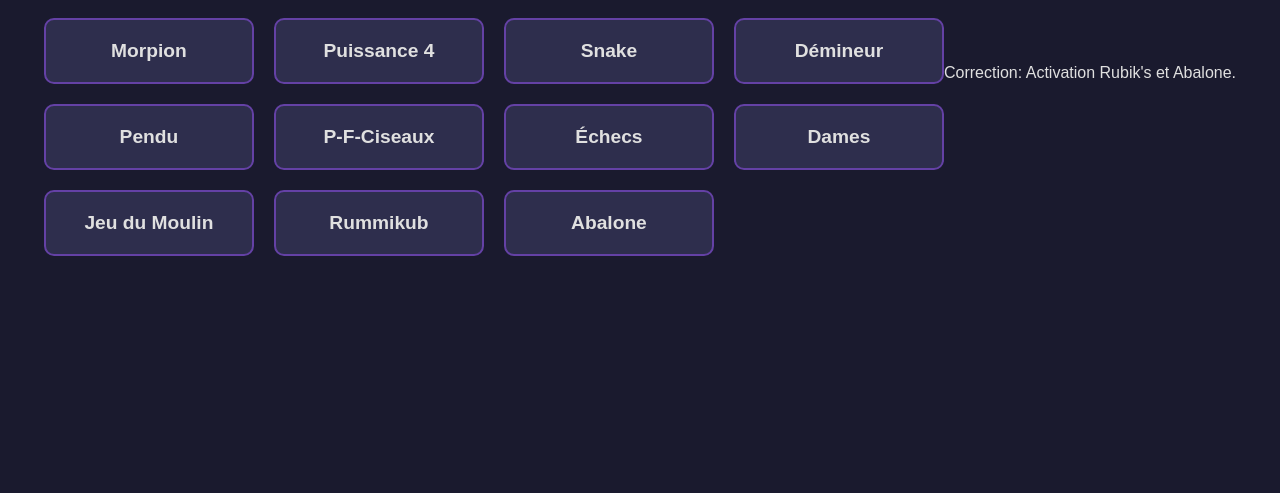
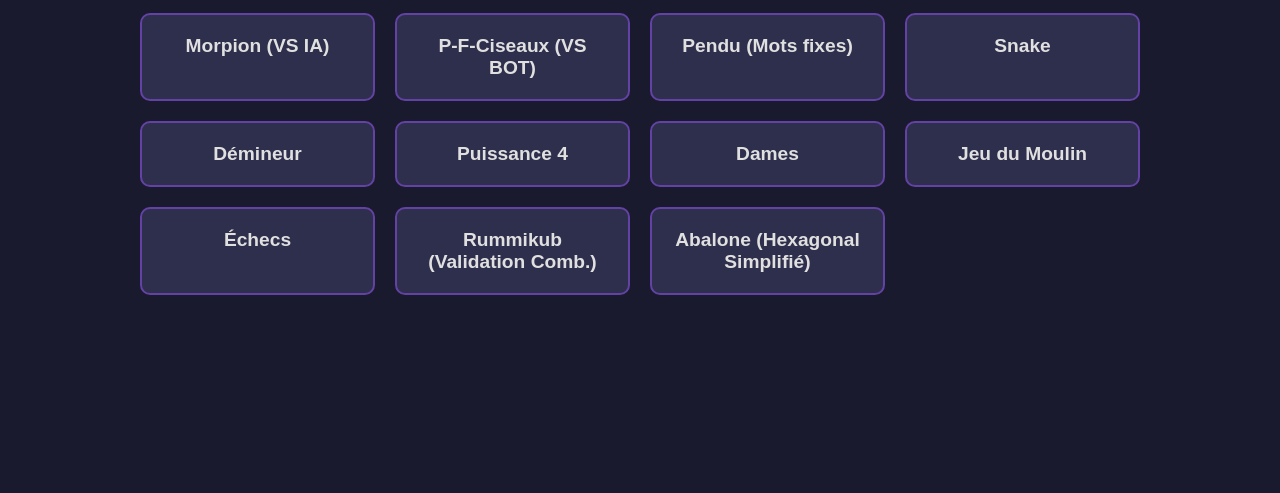
Before and after one commit to WaekyTV/Bundle-games, a plain HTML site: page index.html in a window 1280 px wide. Shown: the part 347-840 px from the top of the page. Drawn offline with Linux system fonts and the light colour scheme.

Commit message:
Update index.html

```diff
--- a/index.html
+++ b/index.html
@@ -18,7 +18,7 @@
         }
         .container {
             width: 100%;
-            max-width: 900px;
+            max-width: 1000px; /* Légèrement plus large pour les 11 boutons */
             text-align: center;
         }
         h1 {
@@ -29,7 +29,7 @@
         }
         .game-grid {
             display: grid;
-            /* Crée une grille flexible qui s'adapte à la taille de l'écran */
+            /* 4 colonnes sur grand écran, s'adapte sur mobile */
             grid-template-columns: repeat(auto-fit, minmax(200px, 1fr));
             gap: 20px;
         }
@@ -43,18 +43,20 @@
             font-size: 1.2em;
             font-weight: bold;
             transition: transform 0.3s, box-shadow 0.3s;
+            text-align: center;
+            display: block; /* Important pour que le lien prenne toute la case */
         }
         .game-card:hover {
             transform: translateY(-5px); /* Effet de "soulèvement" */
             box-shadow: 0 0 15px #6441a5;
             color: #fff;
         }
-        /* Style pour les jeux que tu n'as pas encore ajoutés */
+        /* Classe non utilisée mais gardée pour la cohérence */
         .game-card.disabled {
             background-color: #444;
             border-color: #666;
             color: #888;
-            pointer-events: none; /* Non cliquable */
+            pointer-events: none;
         }
     </style>
 </head>
@@ -63,50 +65,46 @@
     <div class="container">
         <h1>Poxel Arcade</h1>
 
+        <div id="status">
+             <p style="color: #FFDC00;">💡 Les jeux sont maintenant actifs. Les règles de gain d'XP sont dans le code.</p>
+        </div>
+
         <div class="game-grid">
 
             <a href="morpion/index.html" class="game-card">
-        Morpion
+                Morpion (VS IA)
+            </a>
+            <a href="pfc/index.html" class="game-card">
+                P-F-Ciseaux (VS BOT)
+            </a>
+            <a href="pendu/index.html" class="game-card">
+                Pendu (Mots fixes)
+            </a>
+            <a href="snake/index.html" class="game-card">
+                Snake
+            </a>
+            <a href="demineur/index.html" class="game-card">
+                Démineur
             </a>
 
             <a href="puissance4/index.html" class="game-card">
                 Puissance 4
             </a>
-
-    <a href="snake/index.html" class="game-card">
-        Snake
+            <a href="dames/index.html" class="game-card">
+                Dames
             </a>
-
-    <a href="demineur/index.html" class="game-card">
-        Démineur
+            <a href="moulin/index.html" class="game-card">
+                Jeu du Moulin
             </a>
-
-    <a href="pendu/index.html" class="game-card">
-        Pendu
-    </a>
-
-    <a href="pfc/index.html" class="game-card">
-        P-F-Ciseaux
-    </a>
-
             <a href="echecs/index.html" class="game-card">
                 Échecs
             </a>
 
-    <a href="dames/index.html" class="game-card">
-        Dames
+            <a href="rumikube/index.html" class="game-card">
+                Rummikub (Validation Comb.)
             </a>
-
-    <a href="moulin/index.html" class="game-card">
-        Jeu du Moulin
-    </a>
-
-    <a href="rumikube/index.html" class="game-card">
-    Rummikub
-    </a>
-
             <a href="abalone/index.html" class="game-card">
-        Abalone
+                Abalone (Hexagonal Simplifié)
             </a>
 
             </div>
@@ -114,5 +112,3 @@
 
 </body>
 </html>
-
-Correction: Activation Rubik's et Abalone.
```
Lines whose indentation alone changed are shown as unchanged.
